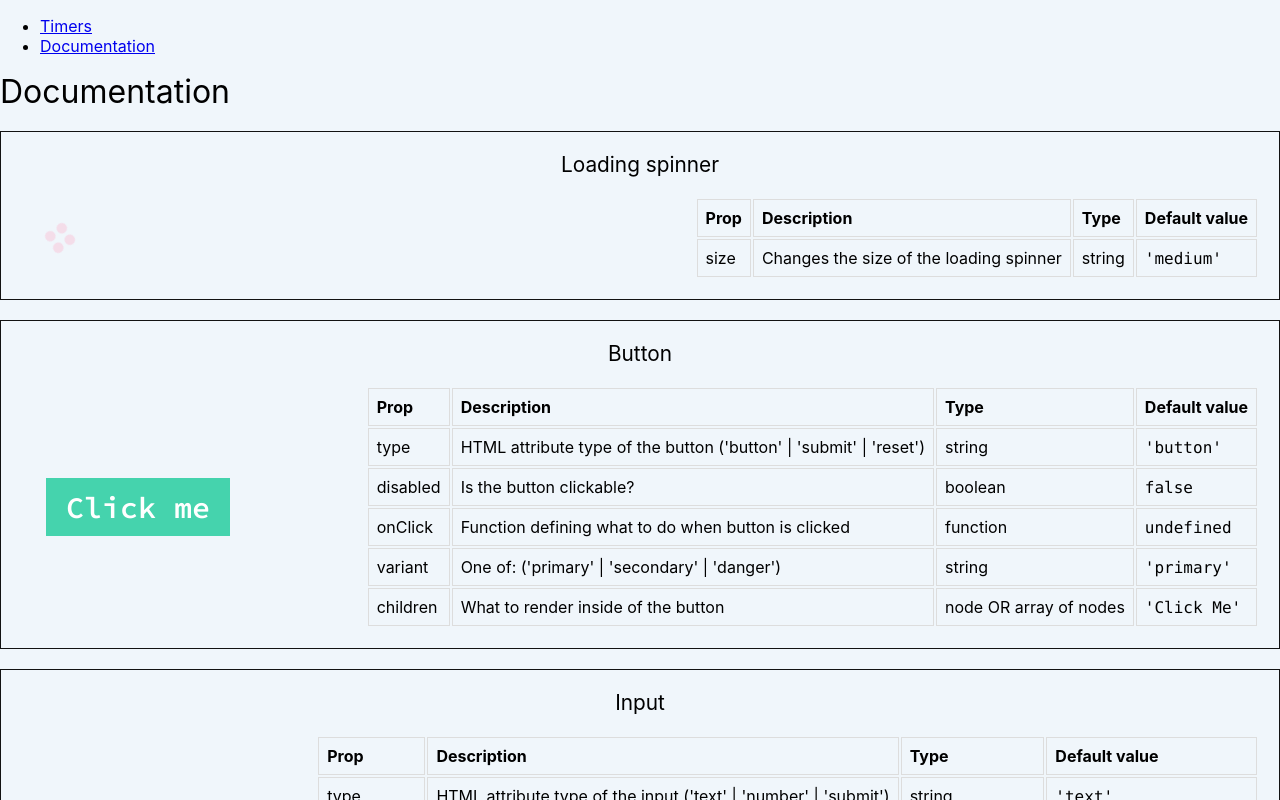
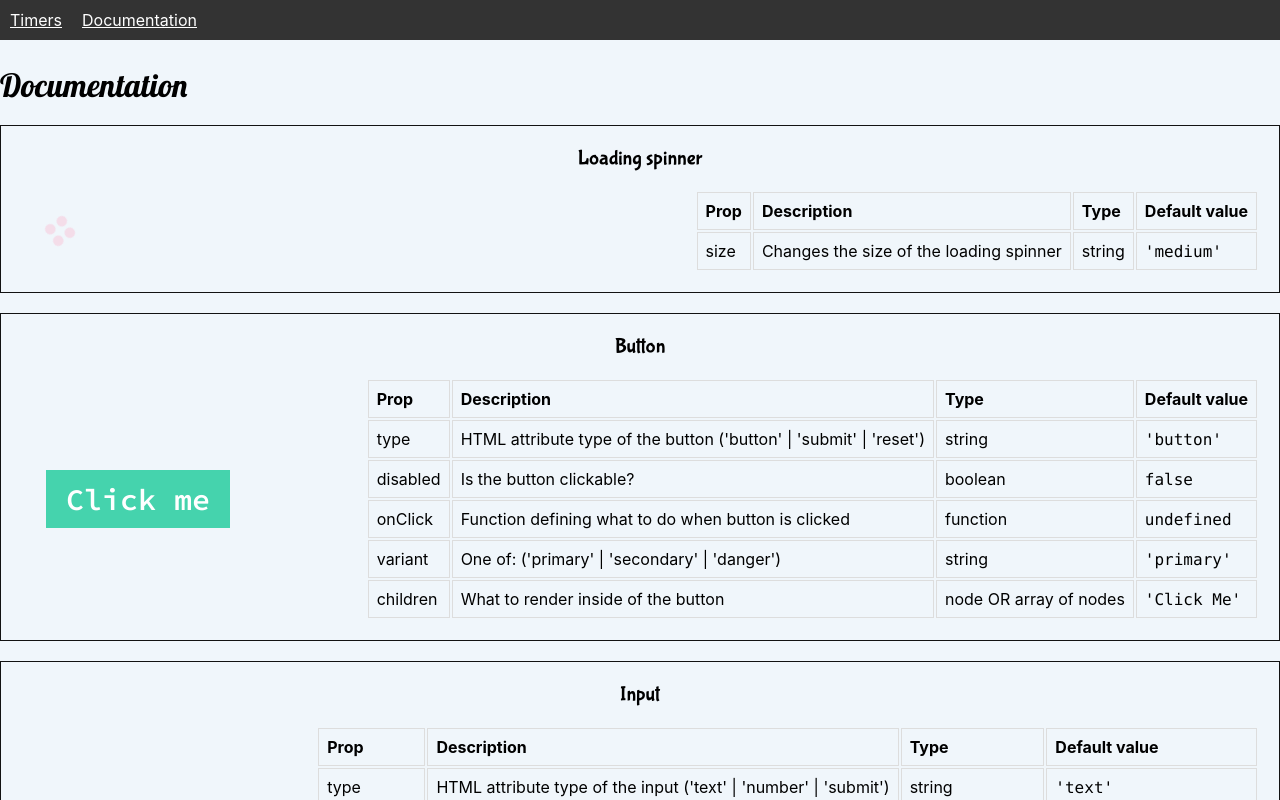
Before and after one commit to prof-tejera/assignment-1-Bianca-Morris, a React (Create React App) app: page /docs in a window 1280 px wide. Built offline with nearby package versions, Linux system fonts and the light colour scheme.

Commit message:
some final touches

```diff
--- a/src/App.js
+++ b/src/App.js
@@ -11,20 +11,48 @@ const Container = styled.div`
   overflow: auto;
 `;
 
+const Nav = styled.ul`
+  list-style-type: none;
+  margin: 0;
+  padding: 0;
+  background-color: #333333;
+
+`;
+
+const NavItem = styled.li`
+  display: inline-block;
+  padding: 10px;
+  text-decoration: none;
+
+  >a {
+    color: #ffffff;
+    :hover {
+      color: #dedede;
+    }
+  }
+`;
+
+const ViewCenterer = styled.div`
+  display: flex;
+  height: calc(100% - 40px);
+  justify-content: center;
+`;
+
 function App() {
   return (
     <Container>
       <Router>
         <nav>
-          <ul>
-            <li>
+          <Nav>
+            <NavItem>
               <Link to="/">Timers</Link>
-            </li>
-            <li>
+            </NavItem>
+            <NavItem>
               <Link to="/docs">Documentation</Link>
-            </li>
-          </ul>
+            </NavItem>
+          </Nav>
         </nav>
+        <ViewCenterer>
           <Switch>
             <Route path="/docs">
               <DocumentationView />
@@ -33,6 +61,7 @@ function App() {
               <TimersView />
             </Route>
           </Switch>
+        </ViewCenterer>
       </Router>
     </Container>
   );
--- a/src/components/documentation/DocumentComponent.js
+++ b/src/components/documentation/DocumentComponent.js
@@ -17,6 +17,7 @@ const Title = styled.div`
   justify-content: center;
   padding-top: 20px;
   font-size: 1.3rem;
+  font-family: BubblegumSans;
 `;
 
 const RenderComponent = styled.div`
--- a/src/components/generic/Panel.js
+++ b/src/components/generic/Panel.js
@@ -4,7 +4,7 @@ import { themeColors } from "./../../utils/tokensAndTheme";
 import { globalPropTypes } from "../../utils/globalPropTypes";
 
 const ImageBackgroundPane = styled.div`
-    background: linear-gradient(120deg,${themeColors.timerBgGradient1},${themeColors.timerBgGradient2}),url("/maarten-van-den-heuvel-unsplash-sm.jpg");
+    background: linear-gradient(120deg, ${themeColors.timerBgGradient1}, ${themeColors.timerBgGradient2}), url('/maarten-van-den-heuvel-unsplash-sm.jpg');
     height: 390px;
     width: 550px;
     border-radius: 0 20px 20px 0;
--- a/src/views/DocumentationView.js
+++ b/src/views/DocumentationView.js
@@ -19,6 +19,8 @@ const Container = styled.div`
 
 const Title = styled.div`
   font-size: 2rem;
+  margin-top: 25px;
+  font-family: Lobster;
 `;
 
 const Documentation = () => {
@@ -169,7 +171,7 @@ const Documentation = () => {
         />
         <DocumentComponent
           title="Panel "
-          component={<Panel />}
+          component={<Panel children={<div/>}/>}
           propDocs={[
             {
               prop: "children",
@@ -181,7 +183,7 @@ const Documentation = () => {
         />
         <DocumentComponent
           title="TimeInput "
-          component={<TimeInput />}
+          component={<TimeInput onChange={() => console.log("timeinput")}/>}
           propDocs={[
             {
               prop: "hoursVal",
```
Lines whose indentation alone changed are shown as unchanged.
